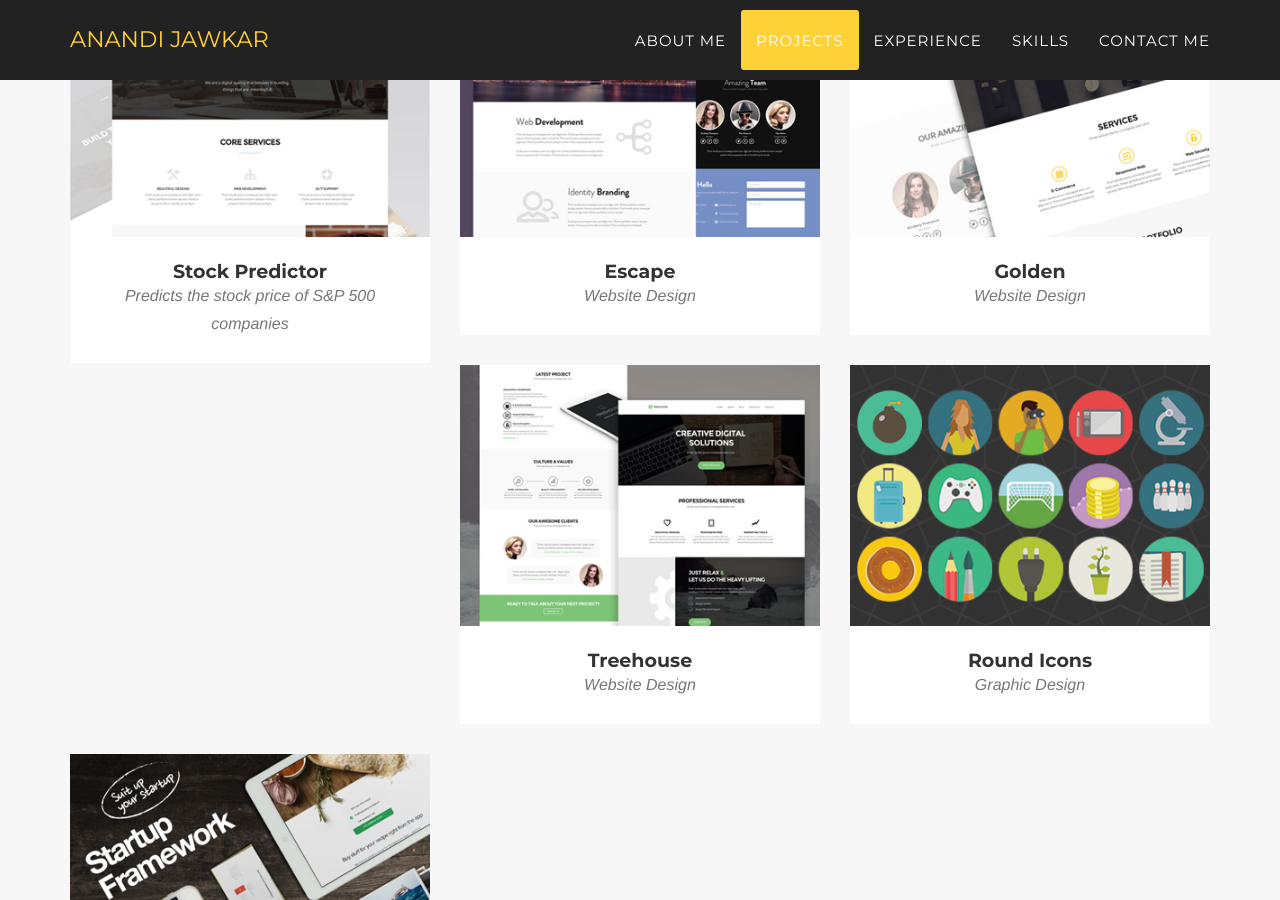
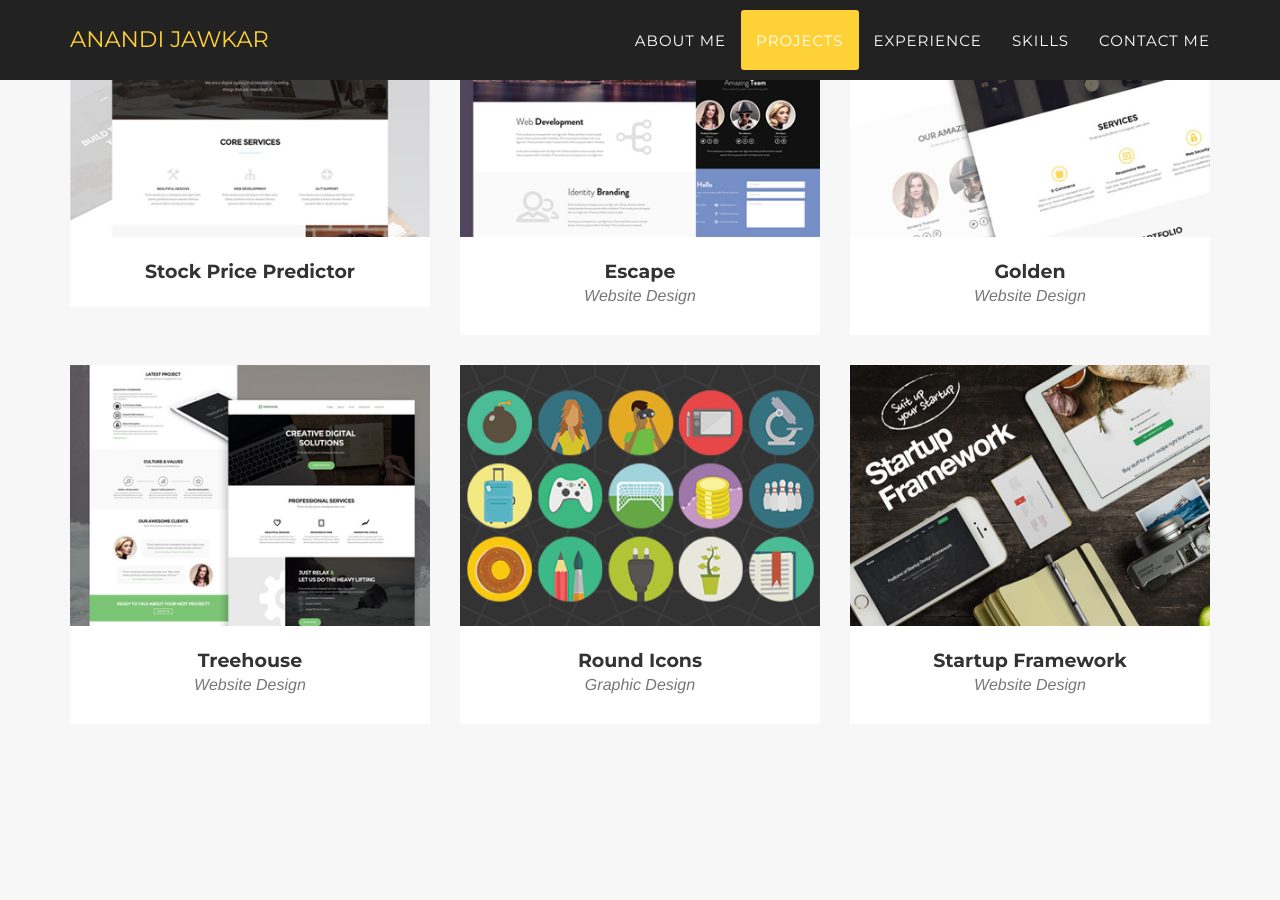
Before and after one commit to anandijawkar/aj, a Jekyll site: the page built from index.html, in a window 1280 px wide and 900 px high, scrolled down 2578 px. Built offline with Jekyll 4.4.1, drawn with Linux system fonts in a browser that asks for light colours; nearby versions of some CDN libraries; some web fonts are replaced; library files that are not in the unit come from our copies.

Commit message:
Update 2014-07-18-project-1.markdown

```diff
--- a/_posts/2014-07-18-project-1.markdown
+++ b/_posts/2014-07-18-project-1.markdown
@@ -1,6 +1,5 @@
 ---
-title: Stock Predictor
-subtitle: Predicts the stock price of S&P 500 companies
+title: Stock Price Predictor
 layout: default
 modal-id: 1
 date: 2014-07-18
```
